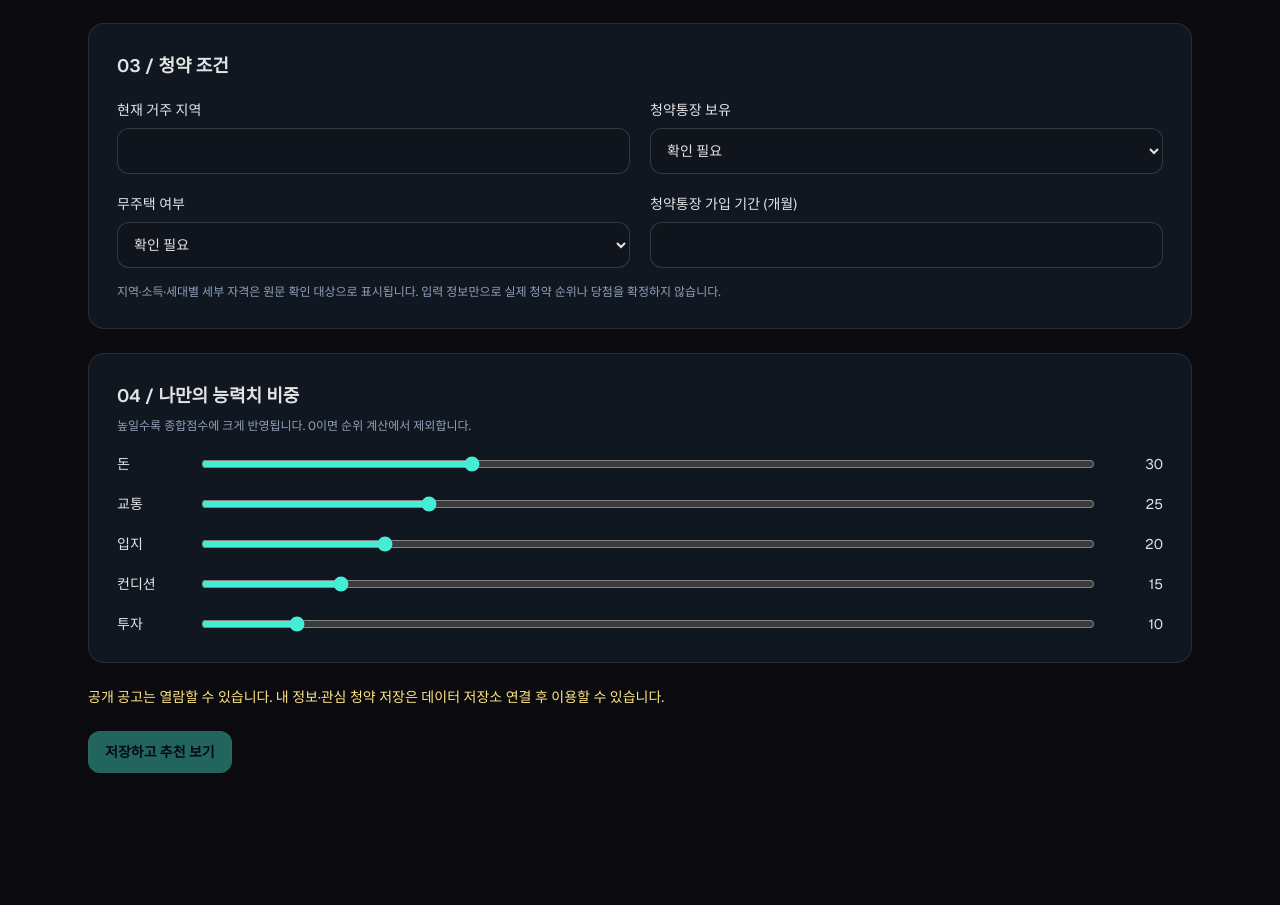
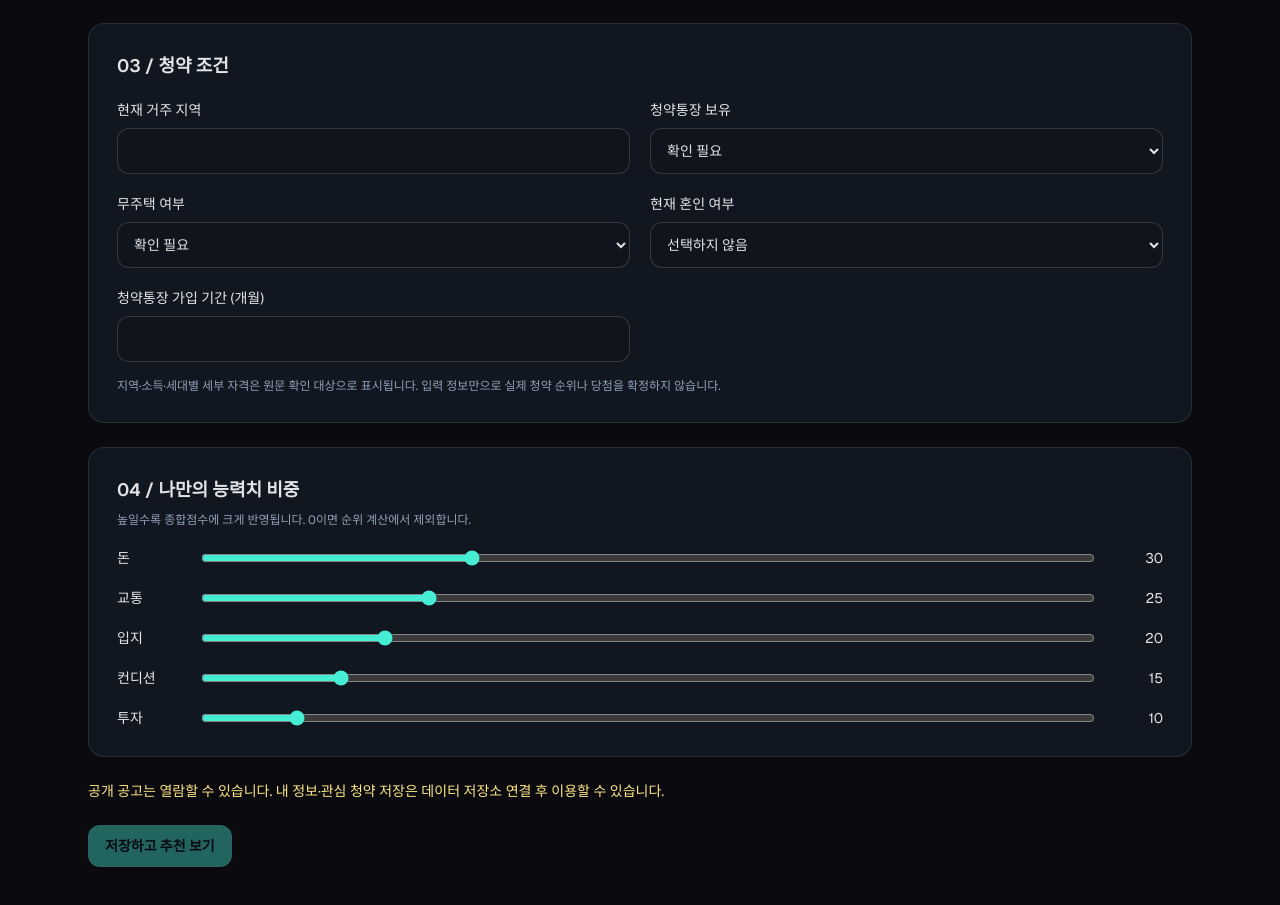
Before and after one commit to il-oong/woong-world, a Next.js app: page /housing/profile in a window 1280 px wide. Shown: the part 1260-2165 px from the top of the page. Before the commit the page ends 2081 px from the top, so only its background shows below. Built offline with nearby package versions, Linux system fonts and the light colour scheme; no server answers.

Commit message:
feat: save marital status in housing profile

```diff
--- a/src/components/Housing/ProfileForm.tsx
+++ b/src/components/Housing/ProfileForm.tsx
@@ -222,6 +222,7 @@ export function ProfileForm({
               [
                 ["account", "청약통장 보유"],
                 ["homeless", "무주택 여부"],
+                ["married", "현재 혼인 여부"],
               ] as const
             ).map(([key, label]) => (
               <label key={key} className="text-sm">
@@ -233,9 +234,9 @@ export function ProfileForm({
                     change(key, e.target.value as Profile[typeof key])
                   }
                 >
-                  <option value="unknown">확인 필요</option>
-                  <option value="yes">예</option>
-                  <option value="no">아니오</option>
+                  <option value="unknown">{key === "married" ? "선택하지 않음" : "확인 필요"}</option>
+                  <option value="yes">{key === "married" ? "기혼" : "예"}</option>
+                  <option value="no">{key === "married" ? "미혼" : "아니오"}</option>
                 </select>
               </label>
             ))}
--- a/src/lib/housing/model.ts
+++ b/src/lib/housing/model.ts
@@ -62,6 +62,7 @@ export const profileSchema = z.object({
   region: z.string().trim().max(100).default(""),
   preferredRegion: z.string().trim().max(100).default(""),
   account: z.enum(["yes", "no", "unknown"]).default("unknown"),
+  married: z.enum(["yes", "no", "unknown"]).default("unknown"),
   accountMonths: z.number().int().min(0).max(1200).nullable().default(null),
   accountDeposit: nullableAmount,
   homeless: z.enum(["yes", "no", "unknown"]).default("unknown"),
```
Also changed, not shown: 2 other files (tests, documents, lock files or other folders).
